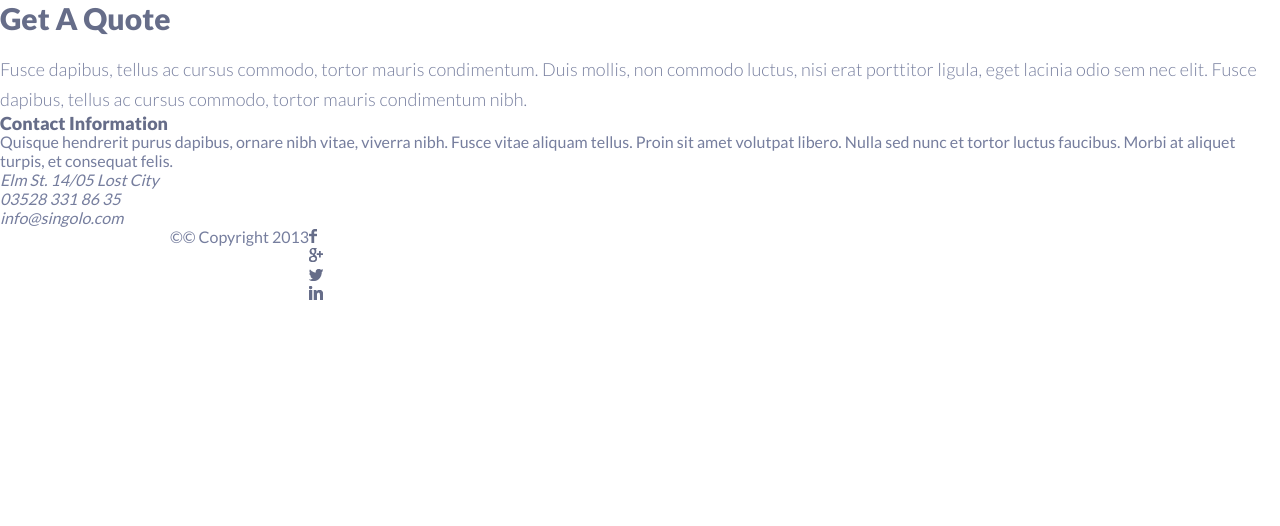
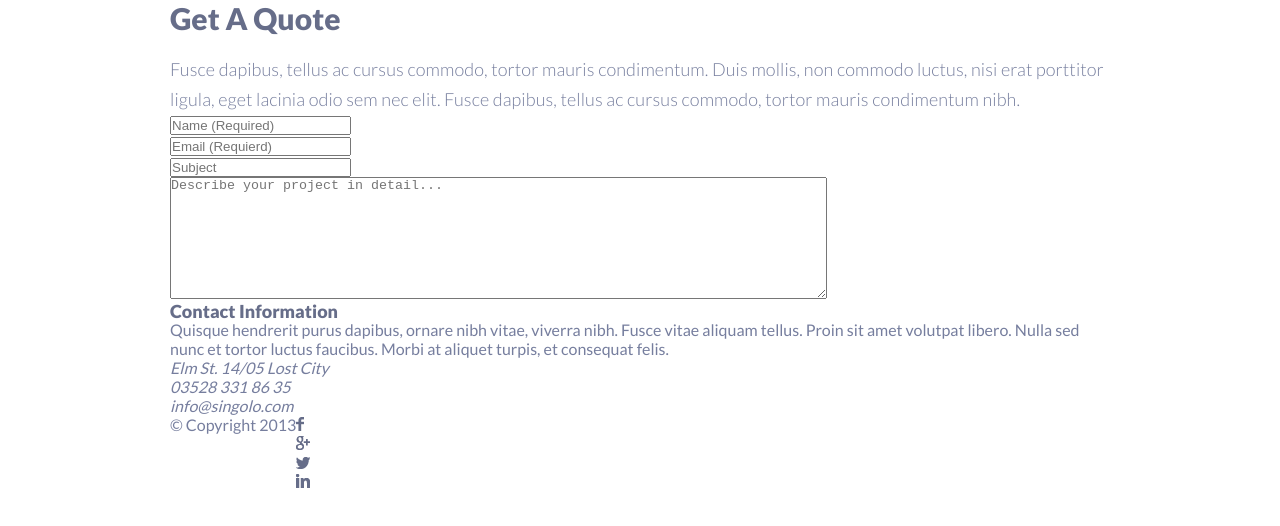
Before and after one commit to burik84/singolo, a website: page singolo3.html in a window 1280 px wide. Drawn offline with Linux system fonts and the light colour scheme.

Commit message:
feat: update html

```diff
--- a/singolo3.css
+++ b/singolo3.css
@@ -0,0 +1,3 @@
+.get-quote .container {
+    flex-direction: column;
+}
--- a/singolo3.html
+++ b/singolo3.html
@@ -12,17 +12,21 @@
 
 <body>
     <section class="get-quote">
+        <div class="container">
             <h2 class="get-quote__head">Get a Quote</h2>
             <p class="lead">Fusce dapibus, tellus ac cursus commodo, tortor mauris condimentum. Duis mollis, non commodo luctus, nisi erat porttitor ligula, eget lacinia odio sem nec elit. Fusce dapibus, tellus ac cursus commodo, tortor mauris
                 condimentum nibh.</p>
             <div class="get-quote__forms">
                 <form class="form" action="index.html" method="post">
-
+                    <div class="form__input"><input type="text" name="name" value="" placeholder="Name (Required)" required></div>
+                    <div class="form__input"><input type="email" name="email-aaddress" value="" placeholder="Email (Requierd)" required></div>
+                    <div class="form__input"><input type="text" name="subject" value="" placeholder="Subject"></div>
+                    <div class="form__input"><textarea name="name" rows="8" cols="80" placeholder="Describe your project in detail..."></textarea></div>
                 </form>
-        </div>
                 <div class="contacts">
                     <h3 class="contacts__head">Contact Information</h3>
-            <p class="contacts__descr">Quisque hendrerit purus dapibus, ornare nibh vitae, viverra nibh. Fusce vitae aliquam tellus. Proin sit amet volutpat libero. Nulla sed nunc et tortor luctus faucibus. Morbi at aliquet turpis, et consequat
+                    <p class="contacts__descr">Quisque hendrerit purus dapibus, ornare nibh vitae, viverra nibh. Fusce vitae aliquam tellus. Proin sit amet volutpat libero. Nulla sed nunc et tortor luctus faucibus. Morbi at aliquet turpis, et
+                        consequat
                         felis. </p>
                     <address class="contacts__adress">
                         <p class="contact__adress adress">Elm St. 14/05 Lost City </p>
@@ -31,11 +35,14 @@
                     </address>
                 </div>
                 <!-- /.get-quote__forms -->
+            </div>
+        </div>
+        <!-- /.container -->
     </section>
     <footer class="footer">
         <div class="container">
             <div class="copy">
-                <p> &copy;© Copyright 2013</p>
+                <p> &copy; Copyright 2013</p>
             </div>
             <div class="footer__social social">
                 <div class="social__icon"><a href="#" class="social__link"><img src="./assets/img/social/facebook.png" alt="logo facebook"></a></div>
```
Lines whose indentation alone changed are shown as unchanged.
